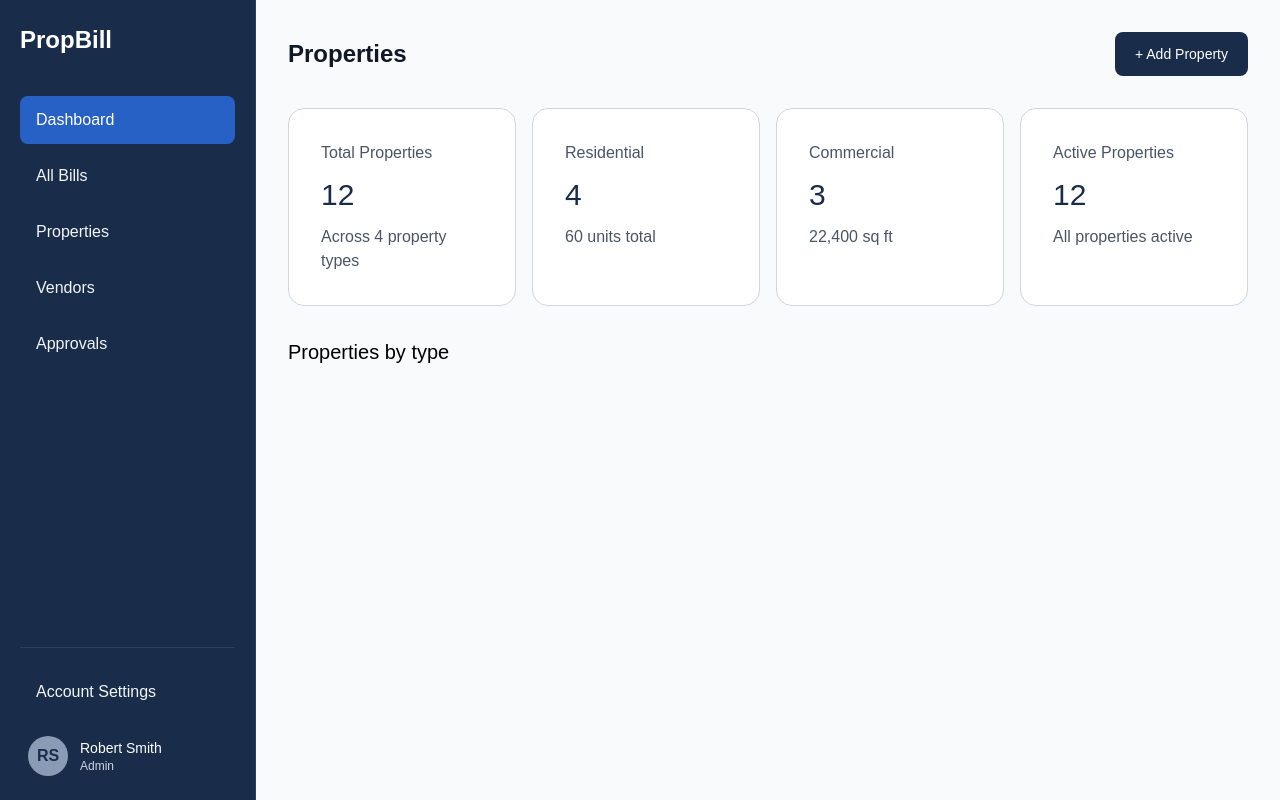
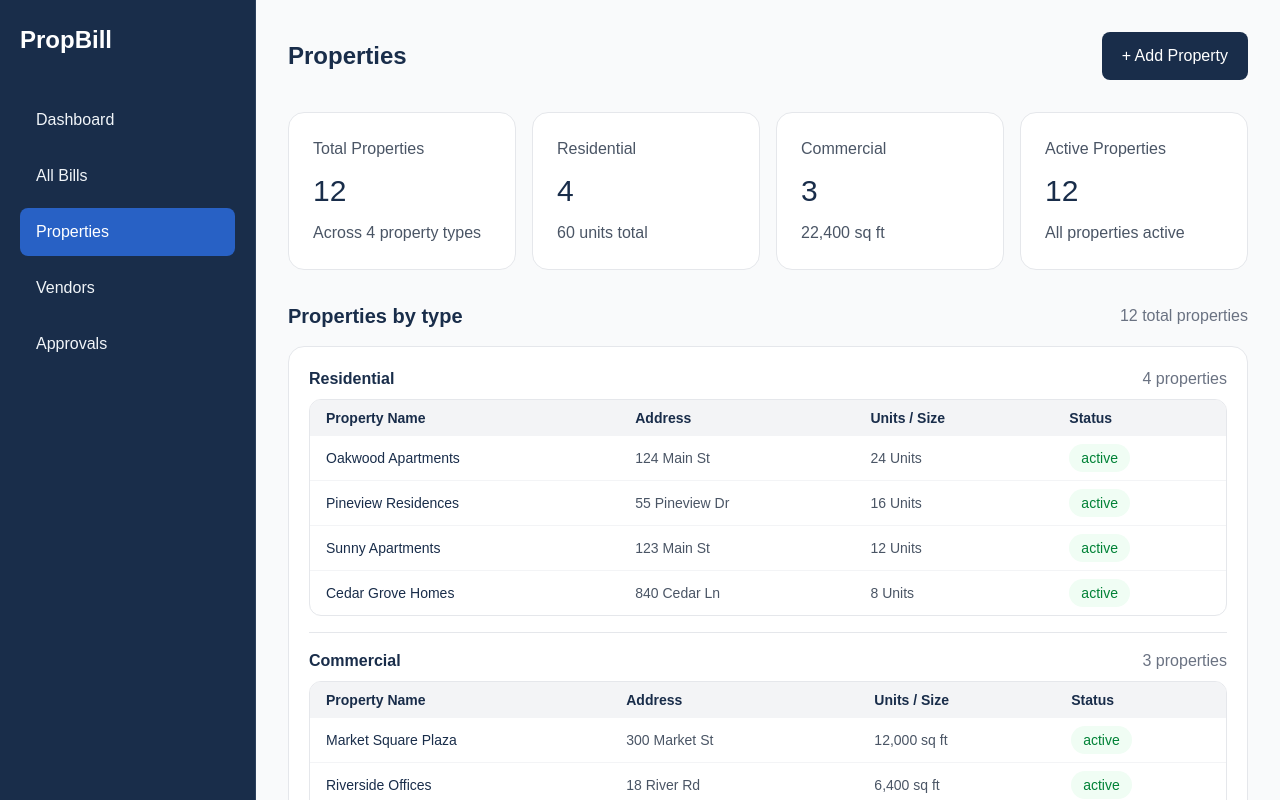
Before and after one commit to adrianc1/cohort-team-2026-mernace-to-society, a React (Vite) app in the folder frontend/: page /properties in a window 1280 px wide. Shown: the top 800 px of the page. Built offline with nearby package versions, Linux system fonts and the light colour scheme.

Commit message:
Build Properties page with placeholder data

```diff
--- a/frontend/src/App.jsx
+++ b/frontend/src/App.jsx
@@ -1,5 +1,5 @@
 import { useState, useEffect } from 'react'
-import { supabase } from './utils/supabase'
+//import { supabase } from '../utils/supabase'
 import { BrowserRouter, Routes, Route } from "react-router-dom"
 import LandingPage from "./pages/LandingPage"
 import DashboardPage from "./pages/DashboardPage"
--- a/frontend/src/components/Sidebar.jsx
+++ b/frontend/src/components/Sidebar.jsx
@@ -1,5 +1,20 @@
 
-import { Link } from "react-router-dom"
+import { Link, NavLink } from "react-router-dom"
+
+const navigationItems = [
+  { to: "/dashboard", label: "Dashboard" },
+  { to: "/bills", label: "All Bills" },
+  { to: "/properties", label: "Properties" },
+  { to: "/vendors", label: "Vendors" },
+  { to: "/approvals", label: "Approvals" },
+]
+
+const navigationClassName = ({ isActive }) =>
+  `block rounded-lg px-4 py-3 transition ${
+    isActive
+      ? "bg-[#2861C5] font-medium text-white"
+      : "text-slate-100 hover:bg-[#2B405D]"
+  }`
 
 function Sidebar() {
   return (
@@ -9,40 +24,11 @@ function Sidebar() {
       </h1>
 
       <nav className="flex flex-1 flex-col gap-2">
-        <Link
-          to="/dashboard"
-          className="block rounded-lg bg-[#2861C5] px-4 py-3 font-medium text-white"
-        >
-          Dashboard
-        </Link>
-
-        <Link
-          to="/bills"
-          className="block rounded-lg px-4 py-3 text-slate-100 transition hover:bg-[#2B405D]"
-        >
-          All Bills
-        </Link>
-
-        <Link
-          to="/properties"
-          className="block rounded-lg px-4 py-3 text-slate-100 transition hover:bg-[#2B405D]"
-        >
-          Properties
-        </Link>
-
-        <Link
-          to="/vendors"
-          className="block rounded-lg px-4 py-3 text-slate-100 transition hover:bg-[#2B405D]"
-        >
-          Vendors
-        </Link>
-
-        <Link
-          to="/approvals"
-          className="block rounded-lg px-4 py-3 text-slate-100 transition hover:bg-[#2B405D]"
-        >
-          Approvals
-        </Link>
+        {navigationItems.map(({ to, label }) => (
+          <NavLink key={to} to={to} className={navigationClassName}>
+            {label}
+          </NavLink>
+        ))}
       </nav>
 
       <div className="border-t border-[#2B405D] pt-5">
--- a/frontend/src/pages/PropertiesPage.jsx
+++ b/frontend/src/pages/PropertiesPage.jsx
@@ -1,53 +1,132 @@
+// Placeholder hardcorded property records.
+// Grouping logic used to display records in category tables.
 
-import Sidebar from "../components/Sidebar"
+import Sidebar from "../components/Sidebar";
+
+const properties = [
+	{ id: 1, type: "Residential", name: "Oakwood Apartments", address: "124 Main St", size: "24 Units", status: "Active" },
+	{ id: 2, type: "Residential", name: "Pineview Residences", address: "55 Pineview Dr", size: "16 Units", status: "Active" },
+	{ id: 3, type: "Residential", name: "Sunny Apartments", address: "123 Main St", size: "12 Units", status: "Active" },
+	{ id: 4, type: "Residential", name: "Cedar Grove Homes", address: "840 Cedar Ln", size: "8 Units", status: "Active" },
+	{ id: 5, type: "Commercial", name: "Market Square Plaza", address: "300 Market St", size: "12,000 sq ft", status: "Active" },
+	{ id: 6, type: "Commercial", name: "Riverside Offices", address: "18 River Rd", size: "6,400 sq ft", status: "Active" },
+	{ id: 7, type: "Commercial", name: "Pioneer Shops", address: "720 Pioneer Ave", size: "4,000 sq ft", status: "Active" },
+	{ id: 8, type: "Multi-Family", name: "Harbor View Lofts", address: "22 Harbor Way", size: "32 Units", status: "Active" },
+	{ id: 9, type: "Multi-Family", name: "Riverwalk Commons", address: "99 Riverwalk Blvd", size: "36 Units", status: "Active" },
+	{ id: 10, type: "Multi-Family", name: "Maple Court", address: "410 Maple St", size: "24 Units", status: "Active" },
+	{ id: 11, type: "Industrial", name: "Warehouse District 2", address: "210 Depot St", size: "38,000 sq ft", status: "Active" },
+	{ id: 12, type: "Industrial", name: "Westside Distribution", address: "600 Westside Pkwy", size: "24,000 sq ft", status: "Active" },
+];
+
+const groupedProperties = [
+	{
+		type: "Residential",
+		properties: properties.filter((property) => property.type === "Residential"),
+	},
+	{
+		type: "Commercial",
+		properties: properties.filter((property) => property.type === "Commercial"),
+	},
+	{
+		type: "Multi-Family",
+		properties: properties.filter((property) => property.type === "Multi-Family"),
+	},
+	{
+		type: "Industrial",
+		properties: properties.filter((property) => property.type === "Industrial"),
+	},
+];
 
 function PropertiesPage() {
 	return (
 		<div className="flex min-h-screen bg-gray-50">
 			<Sidebar />
 
-      <main className="min-w-0 flex-1 p-8">
+			<main className="min-w-0 flex-1 p-4 sm:p-8">
 				<section className="flex flex-wrap items-center justify-between gap-4">
-          <div>
-            <h2 className="text-2xl font-bold text-gray-900">
-              Properties
-            </h2>
+					<h2 className="text-2xl font-bold text-[#192D4A]">Properties</h2>
+					<button
+						type="button"
+						className="rounded-lg bg-[#192D4A] px-5 py-3 font-medium text-white"
+					>
+						+ Add Property
+					</button>
+				</section>
+
+				<section className="mt-8 grid grid-cols-1 gap-4 sm:grid-cols-2 xl:grid-cols-4">
+					<div className="rounded-2xl border border-gray-200 bg-white p-6">
+						<h3 className=" text-gray-600">Total Properties</h3>
+						<p className="py-3 text-3xl text-[#192D4A]">12</p>
+						<p className=" text-gray-600">Across 4 property types</p>
+					</div>
+					<div className="rounded-2xl border border-gray-200 bg-white p-6">
+						<h3 className="text-gray-600">Residential</h3>
+						<p className="py-3 text-3xl text-[#192D4A]">
+							4
+						</p>
+						<p className=" text-gray-600">60 units total</p>
+					</div>
+					<div className="rounded-2xl border border-gray-200 bg-white p-6">
+						<h3 className=" text-gray-600">Commercial</h3>
+						<p className="py-3 text-3xl text-[#192D4A]">
+							3
+						</p>
+						<p className=" text-gray-600">22,400 sq ft</p>
+					</div>
+					<div className="rounded-2xl border border-gray-200 bg-white p-6">
+						<h3 className=" text-gray-600">Active Properties</h3>
+						<p className="py-3 text-3xl text-[#192D4A]">12</p>
+						<p className=" text-gray-600">All properties active</p>
+					</div>
+				</section>
+
+				<section className="mt-8">
+					<div className="mb-4 flex flex-wrap items-center justify-between gap-2">
+						<h3 className="text-xl font-semibold text-[#192D4A]">Properties by type</h3>
+						<p className=" text-gray-500">12 total properties</p>
 					</div>
 
-          <div className="flex flex-wrap gap-3">
-            <button className="rounded-lg bg-[#192D4A] px-5 py-3 text-sm font-medium text-white hover:bg-blue-700">
-              + Add Property
-            </button>
+					<div className="space-y-4 rounded-2xl border border-gray-200 bg-white p-4 sm:p-5">
+						{groupedProperties.map(({ type, properties: typeProperties }) => (
+							<section key={type} className="border-b border-gray-200 pb-4 last:border-b-0 last:pb-0">
+								<div className="mb-2 flex items-center justify-between gap-2">
+									<h4 className="font-semibold text-[#192D4A]">{type}</h4>
+									<p className=" text-gray-500">{typeProperties.length} properties</p>
+								</div>
+
+								<div className="overflow-x-auto rounded-xl border border-gray-200">
+									<table className="w-full min-w-[600px] text-left text-sm">
+										<thead className="bg-gray-100 text-[#192D4A]">
+											<tr>
+												<th className="px-4 py-2 font-semibold">Property Name</th>
+												<th className="px-4 py-2 font-semibold">Address</th>
+												<th className="px-4 py-2 font-semibold">Units / Size</th>
+												<th className="px-4 py-2 font-semibold">Status</th>
+											</tr>
+										</thead>
+										<tbody className="divide-y divide-gray-100 text-gray-600">
+											{typeProperties.map((property) => (
+												<tr key={property.id}>
+													<td className="whitespace-nowrap px-4 py-2 text-[#192D4A]">{property.name}</td>
+													<td className="whitespace-nowrap px-4 py-2">{property.address}</td>
+													<td className="whitespace-nowrap px-4 py-2">{property.size}</td>
+													<td className="px-4 py-2">
+														<span className="inline-block rounded-full bg-green-50 px-3 py-1 text-green-700">
+															active
+														</span>
+													</td>
+												</tr>
+											))}
+										</tbody>
+									</table>
 								</div>
 							</section>
-        <section className="mt-8 flex flex-row gap-4">
-          <div className="overflow-hidden rounded-2xl border border-gray-300 bg-white p-8 w-60">
-            <h4 className="text-gray-600" >Total Properties</h4>
-            <p className="text-[#192D4A] text-3xl pt-3 pb-3">12</p>
-            <p className="text-gray-600">Across 4 property types</p>
+						))}
 					</div>
-          <div className="overflow-hidden rounded-2xl border border-gray-300 bg-white p-8 w-60">
-            <h4 className="text-gray-600">Residential</h4>
-            <p className="text-[#192D4A] text-3xl pt-3 pb-3">4</p>
-            <p className="text-gray-600">60 units total</p>
-          </div>
-          <div className="overflow-hidden rounded-2xl border border-gray-300 bg-white p-8 w-60">
-            <h4 className="text-gray-600">Commercial</h4>
-            <p className="text-[#192D4A] text-3xl pt-3 pb-3">3</p>
-            <p className="text-gray-600">22,400 sq ft</p>
-          </div>
-          <div className="overflow-hidden rounded-2xl border border-gray-300 bg-white p-8 w-60">
-            <h4 className="text-gray-600">Active Properties</h4>
-            <p className="text-[#192D4A] text-3xl pt-3 pb-3">12</p>
-            <p className="text-gray-600">All properties active</p>
-          </div>
-        </section>
-        <section className="mt-8">
-          <h3 className="text-xl">Properties by type</h3>
 				</section>
 			</main>
 		</div>
-  )
+	);
 }
 
-export default PropertiesPage
+export default PropertiesPage;
```
Lines whose indentation alone changed are shown as unchanged.
